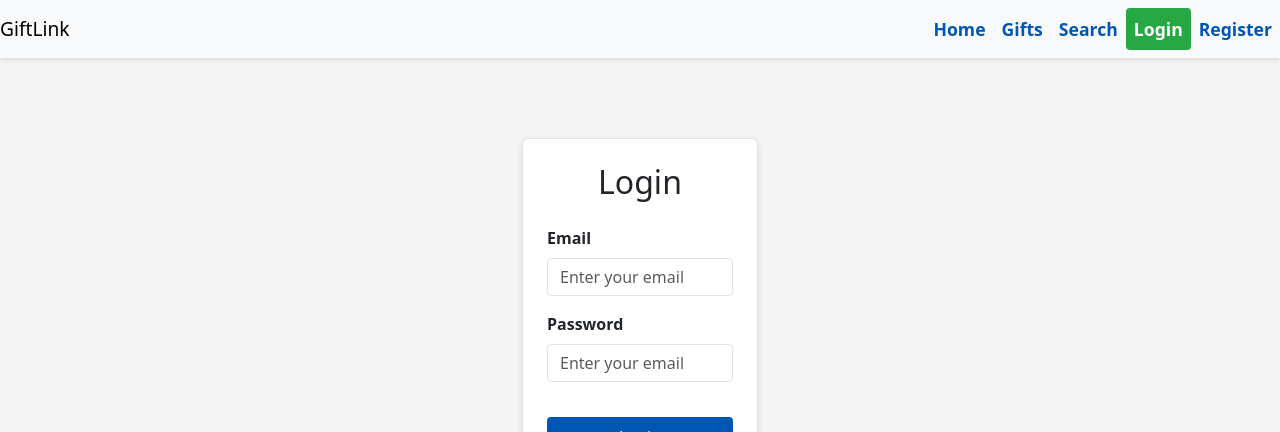
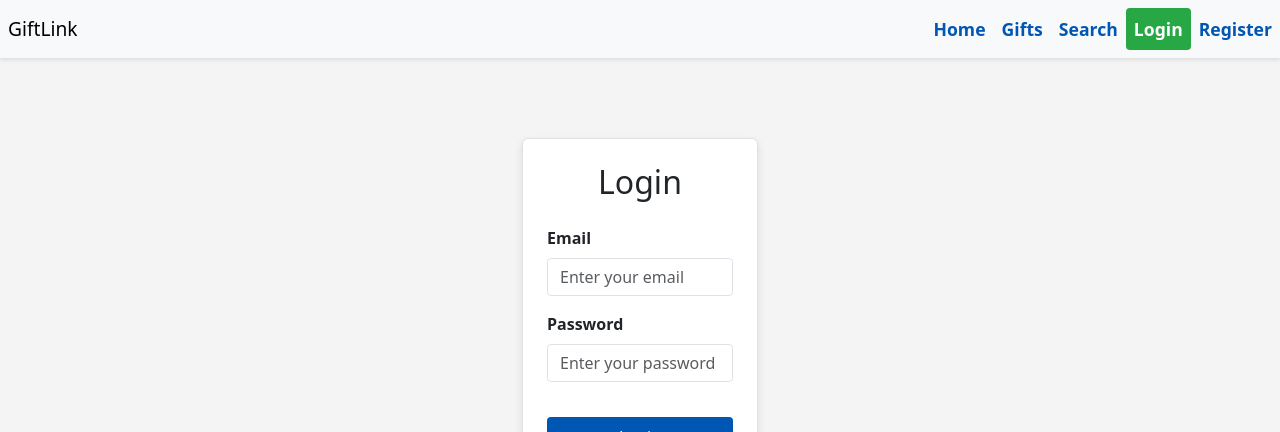
Before and after one commit to Fairdose/fullstack-capstone-project, a React (Create React App) app in the folder giftlink-frontend/: page /app/login in a window 1280 px wide. Shown: the top 432 px of the page. Built offline with nearby package versions, Linux system fonts and the light colour scheme.

Commit message:
refactor: style fixes

```diff
--- a/giftlink-frontend/src/components/LoginPage/LoginPage.js
+++ b/giftlink-frontend/src/components/LoginPage/LoginPage.js
@@ -90,9 +90,9 @@ function LoginPage() {
                             <label htmlFor="password" className="form-label">Password</label>
                             <input
                                 id="password"
-                                type="text"
+                                type="password"
                                 className="form-control"
-                                placeholder="Enter your email"
+                                placeholder="Enter your password"
                                 value={password}
                                 onChange={(e) => setPassword(e.target.value)}
                             />
--- a/giftlink-frontend/src/components/Navbar/Navbar.js
+++ b/giftlink-frontend/src/components/Navbar/Navbar.js
@@ -33,7 +33,7 @@ export default function Navbar() {
     return (
         <>
             <nav className="navbar navbar-expand-lg navbar-light bg-light" id='navbar_container'>
-                <a className="navbar-brand" href="/home.html">GiftLink</a>
+                <a className="navbar-brand mx-2" href="/home.html">GiftLink</a>
 
                 <button className="navbar-toggler" type="button" data-toggle="collapse" data-target="#navbarNav"
                         aria-controls="navbarNav" aria-expanded="false" aria-label="Toggle navigation">
```
